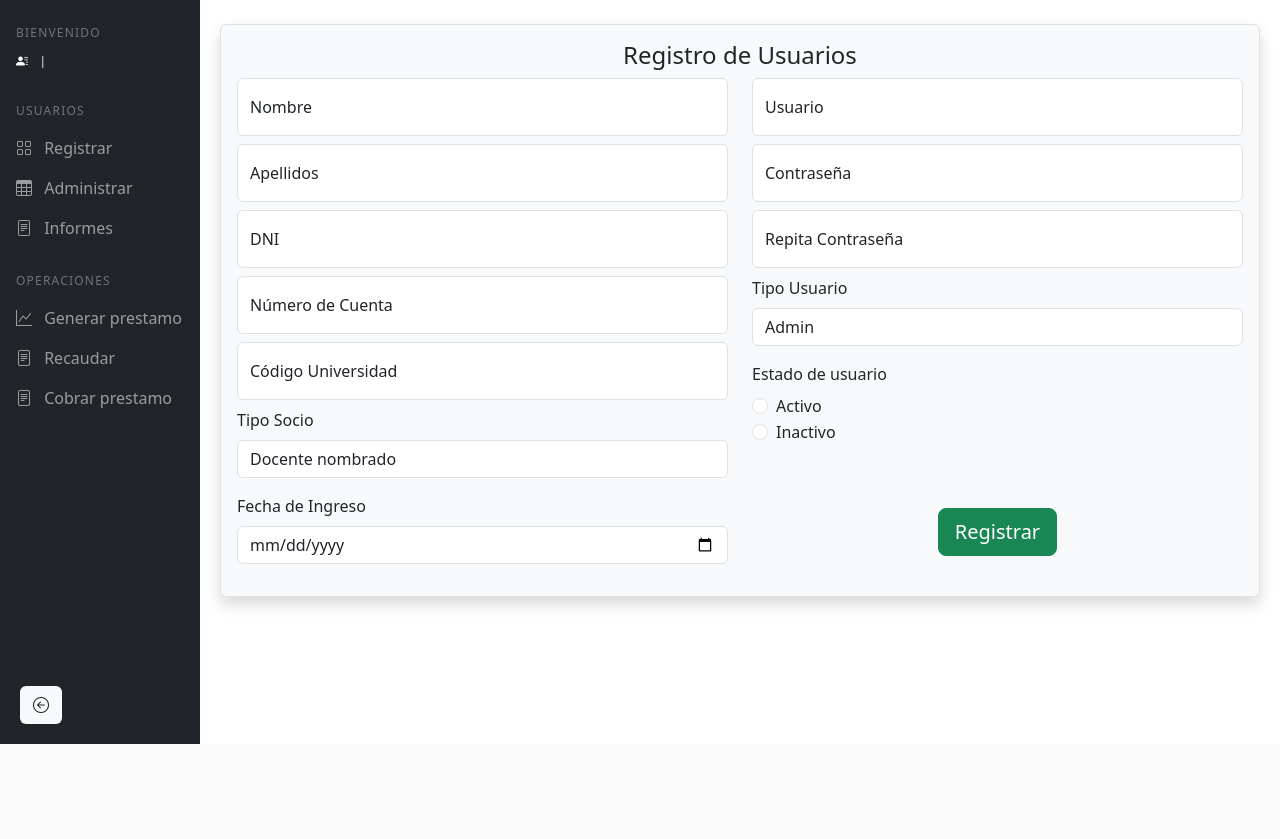
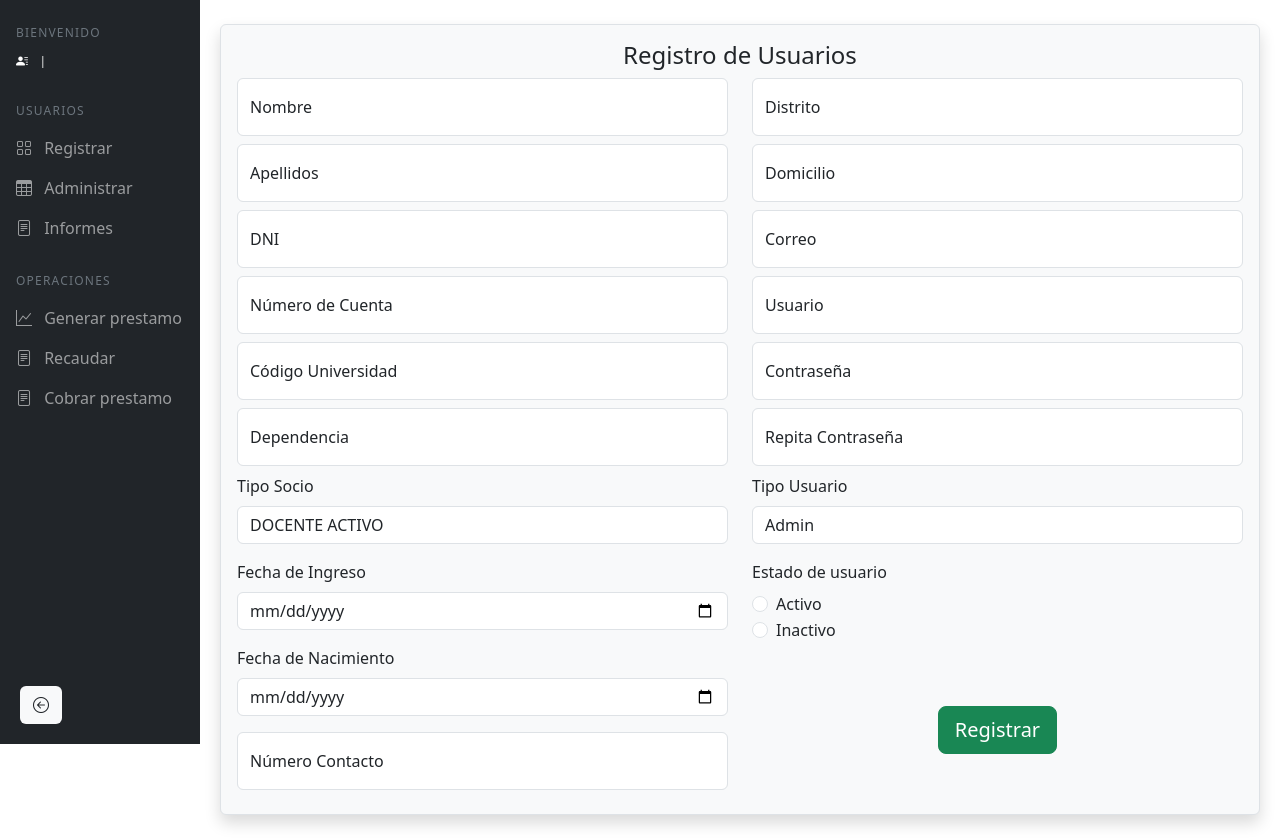
Before and after one commit to DvJeremy/WEB_ASOCIACION_PPP, a PHP site: page /registro_usuario.php in a window 1280 px wide. Shown: the part 56-895 px from the top of the page. Before the commit the page ends 800 px from the top, so only its background shows below. Run offline with PHP 8.4, Linux system fonts and the light colour scheme; data comes from the database, SQL or seed files in the repository.

Commit message:
Cambio RegistroUsuario

```diff
--- a/ADMINISTRADOR/registro_usuario.php
+++ b/ADMINISTRADOR/registro_usuario.php
@@ -1,3 +1,18 @@
+<?php
+include("../BACKEND/CONEXION/conexion.php");
+
+// Consulta para obtener los tipos de socio
+$sql = "SELECT id_tipo_socio, tipo_socio FROM tipos_socios";
+$result = $conexion->query($sql);
+
+// Guardar resultados en un array
+$tipos_socio = [];
+if ($result->num_rows > 0) {
+    while ($row = $result->fetch_assoc()) {
+        $tipos_socio[] = $row;
+    }}
+?>
+
 <!DOCTYPE html>
 <html lang="en">
 <head>
@@ -42,23 +57,56 @@
                      <input class="form-control"  type="text" name="codigo" id="codigo" placeholder="Escribe tu nombre">
                      <label class="form-label"  for="campo_nombre">Código Universidad</label>
                   </div>
+                  <div class="form-floating mb-2">
+                     <input class="form-control"  type="text" name="dependencia" id="campo_dependencia" placeholder="Escribir Dependencia">
+                     <label class="form-label"  for="campo_nombre">Dependencia</label>
+                   </div>
+
                   <div class="form-group mb-3">
                      <label class="mb-2" for="exampleFormControlSelect1">Tipo Socio</label>
                      <select class="form-control" id="exampleFormControlSelect1" name="tipo_socio">
-                        <option value="Docente nombrado">Docente nombrado</option>
-                        <option value="Docente cesado">Docente cesado</option>
-                        <option value="Administrativo nombrado">Administrativo nombrado</option>
-                        <option value="Administrativo cesado">Administrativo cesado</option>
-                        <option value="Obrero">Obrero</option>
+                     <?php foreach ($tipos_socio as $tipo): ?>
+                         <option value="<?php echo $tipo['id_tipo_socio']; ?>">
+                     <?php echo htmlspecialchars($tipo['tipo_socio']); ?>
+                         </option>
+                     <?php endforeach; ?>
                      </select>
                   </div>
+
                   <div class="mb-3">
                     <label for="fechaRegistro" class="form-label">Fecha de Ingreso</label>
                     <input type="date" class="form-control" id="fechaRegistro" name="fecha" required>
                   </div>
+
+                  <div class="mb-3">
+                    <label for="fechaNacimiento" class="form-label">Fecha de Nacimiento</label>
+                    <input type="date" class="form-control" id="fechaNacimiento" name="fechaNacimiento" required>
+                  </div>
+
+                  <div class="form-floating mb-2">
+                     <input class="form-control"  type="text" name="contacto" id="campo_contacto" placeholder="Escribir Número de Contacto">
+                     <label class="form-label"  for="campo_contacto">Número Contacto</label>
+                   </div>
+
              </div>
 
                <div class="col-md-6">
+
+                   <div class="form-floating mb-2">
+                     <input class="form-control"  type="text" name="distrito" id="campo_distrito" placeholder="Escribir Distrito">
+                     <label class="form-label"  for="campo_contacto">Distrito</label>
+                   </div>
+
+
+                  <div class="form-floating mb-2">
+                     <input class="form-control"  type="text" name="domicilio" id="campo_domicilio" placeholder="Escribir Domicilio">
+                     <label class="form-label"  for="campo_nombre">Domicilio</label>
+                   </div>
+
+                  <div class="form-floating mb-2">
+                     <input class="form-control"  type="text" name="correo" id="campo_correo" placeholder="Escribe correo">
+                     <label class="form-label"  for="campo_nombre">Correo</label>
+                   </div>
 
                   <div class="form-floating mb-2">
                      <input class="form-control"  type="text" name="usuario" id="campo_usuario" placeholder="Escribe tu nombre">
```
Also changed, not shown: ADMINISTRADOR/enviarform.php (+16 -4 lines).
